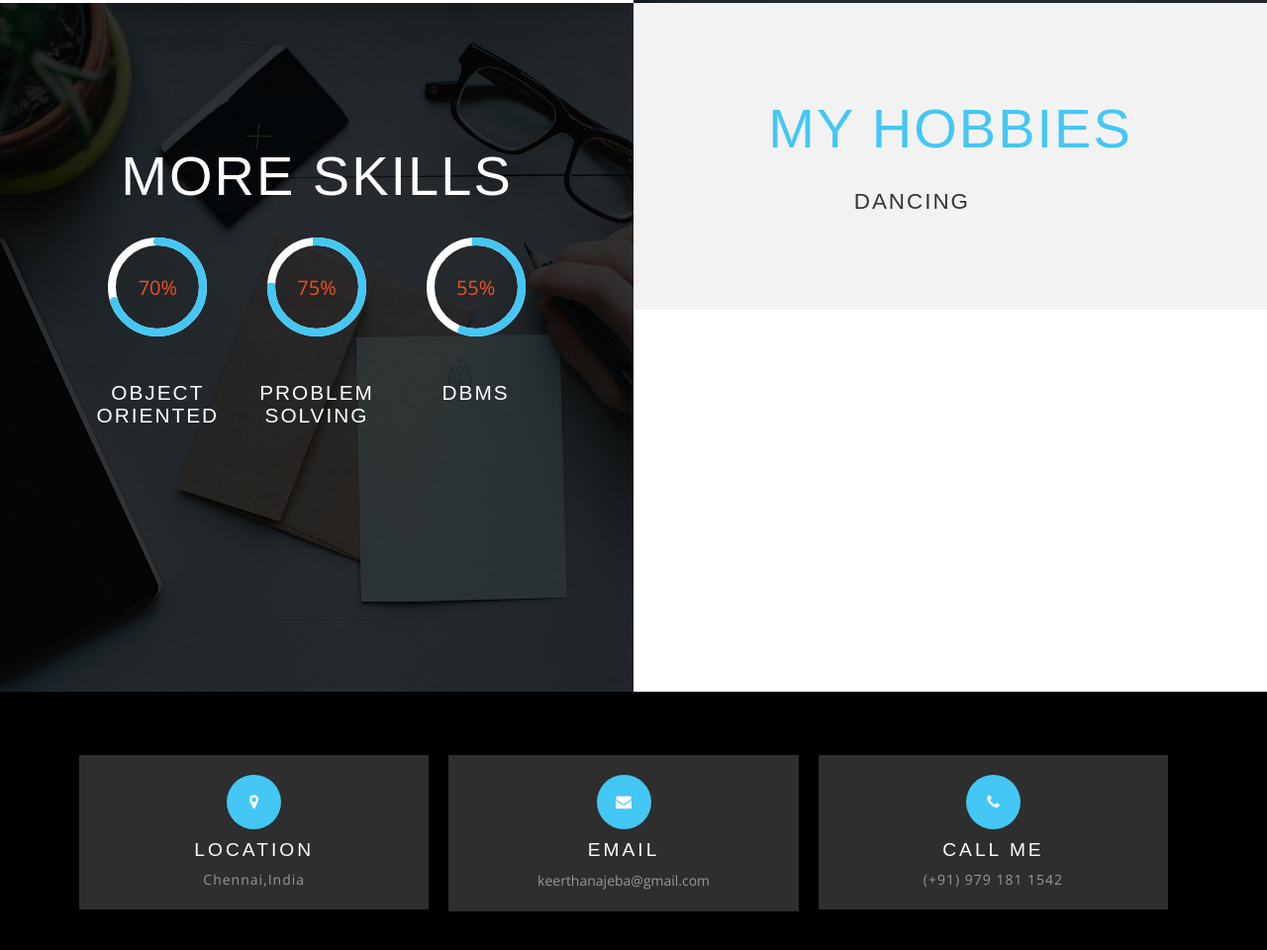
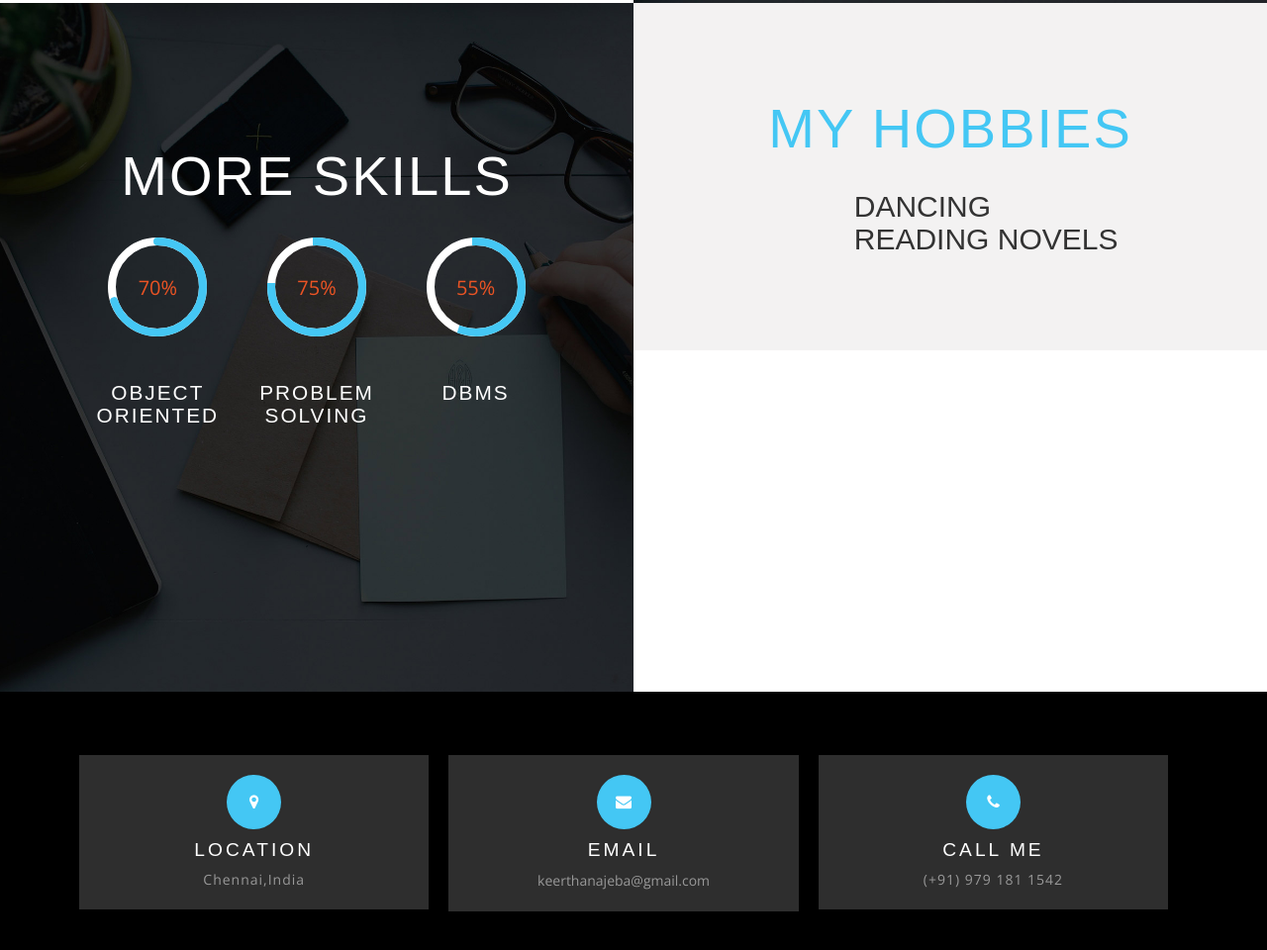
Before and after one commit to keerthanajebaraj/keerthanajebaraj.github.io, a plain HTML site: page index.html in a window 1280 px wide. Shown: the part 2597-3557 px from the top of the page at 99% size. Drawn offline with nearby package versions, Linux system fonts and the light colour scheme; files whose address does not match are found by name; a web font is replaced by a local one.

Commit message:
Update index.html

```diff
--- a/index.html
+++ b/index.html
@@ -279,7 +279,8 @@ Smartphone Compatible web template, free web designs for Nokia, Samsung, LG, Son
 
 				     </div>
 					 <div class="education-agile-w3l-info">
-					       <h4>Dancing</h4>
+					       <h2>Dancing</h2>
+						 <h2>Reading Novels</h2>
 
 
 				     </div>
```
